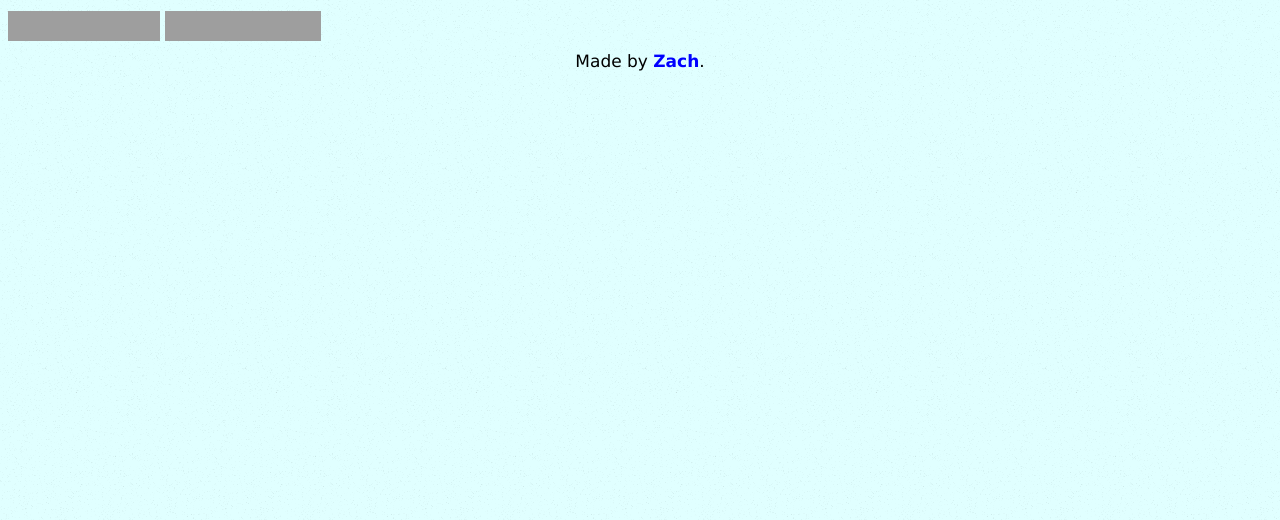
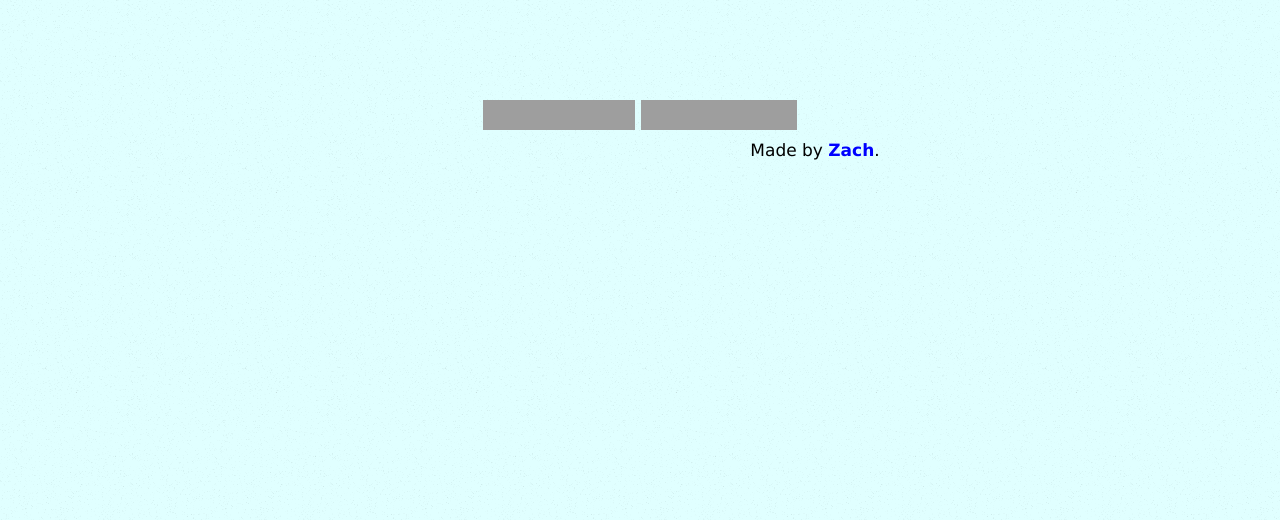
Before and after one commit to checkcheckzz/python-github-projects, a plain HTML site: page index.html in a window 1280 px wide. Shown: the part 152-672 px from the top of the page. Drawn offline with Linux system fonts and the light colour scheme; grey boxes are pictures that could not be loaded.

Commit message:
update style

```diff
--- a/css/style.css
+++ b/css/style.css
@@ -61,6 +61,16 @@ h1 {
   border: 0;
 }
 
+.container {
+    /* absolute center .splash within .splash-container */
+    width: 350px;
+    height: 50%;
+    margin: auto;
+    position: absolute;
+    top: 70px; left: 0; bottom: 0; right: 0;
+    text-align: center;
+}
+
 .gh-btns {
 
   margin-bottom: 0;
--- a/index.html
+++ b/index.html
@@ -19,7 +19,7 @@
     <h1>Python Open Projects</h1>
     <p>Collect and classify Python open projects on Github.<br>For more informations, visit the <a href="https://github.com/checkcheckzz/Python-open-projects">repository</a>.</p>
   </div>
-  <div>
+  <div class="container">
       <p class="gh-btns">
                 <iframe src="http://ghbtns.com/github-btn.html?user=checkcheckzz&repo=Python-open-projects&type=watch&count=true&size=large"
   allowtransparency="true" frameborder="0" scrolling="0" width="152" height="30"></iframe>
```
